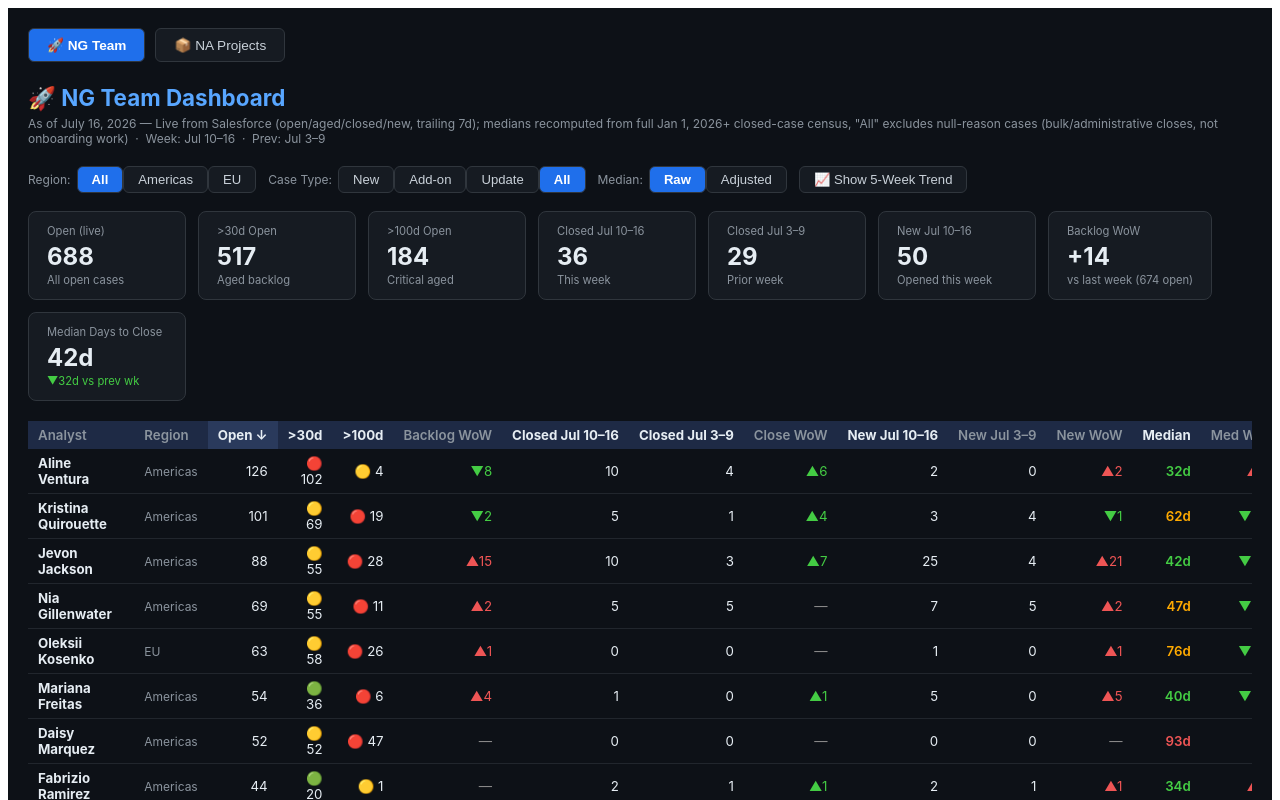
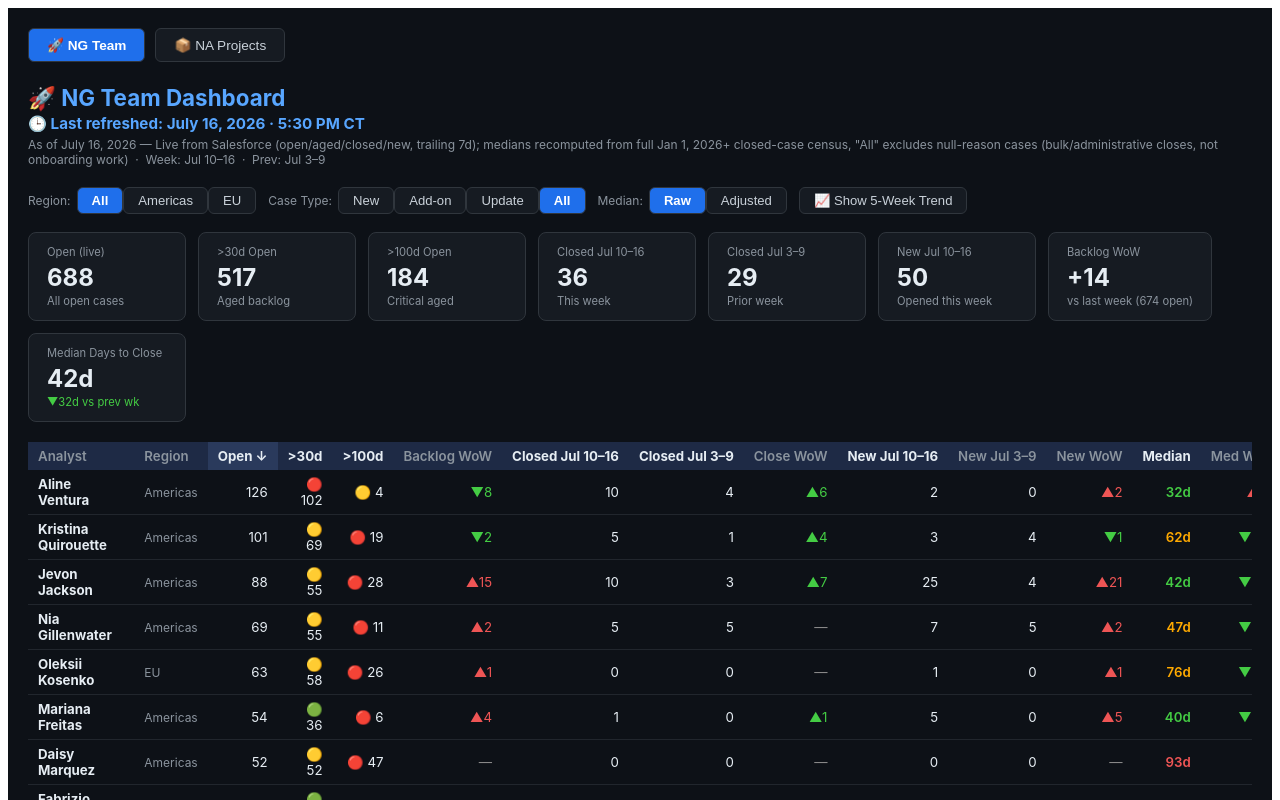
Before and after one commit to The-Vickerman/ng-dashboard, a React (Vite) app: page / in a window 1280 px wide. Shown: the top 800 px of the page. Built offline with nearby package versions, Linux system fonts and the light colour scheme; the HTML template or start-up script is replaced by a standard one.

Commit message:
Add prominent last-refreshed date+timestamp to dashboard header

```diff
--- a/src/NGTeam.jsx
+++ b/src/NGTeam.jsx
@@ -1,5 +1,6 @@
 import { useState, useMemo } from "react";
 
+const LAST_REFRESHED = "July 16, 2026 · 5:30 PM CT";
 const AS_OF     = "July 16, 2026 — Live from Salesforce (open/aged/closed/new, trailing 7d); medians recomputed from full Jan 1, 2026+ closed-case census, \"All\" excludes null-reason cases (bulk/administrative closes, not onboarding work)";
 const THIS_WEEK = "Jul 10–16";
 const PREV_WEEK = "Jul 3–9";
@@ -228,6 +229,7 @@ function NGTeam() {
     app:   {fontFamily:"'Inter',sans-serif",background:"#0d1117",minHeight:"100vh",color:"#e6edf3",padding:"20px"},
     h1:    {fontSize:"1.4rem",fontWeight:700,margin:0,color:"#58a6ff"},
     asOf:  {fontSize:"0.75rem",color:"#8b949e",marginTop:4},
+    lastRefreshed: {fontSize:"0.95rem",color:"#58a6ff",fontWeight:700,marginTop:2},
     filt:  {display:"flex",gap:12,flexWrap:"wrap",marginBottom:18,alignItems:"center"},
     btn:   (a)=>({padding:"5px 14px",borderRadius:6,border:"1px solid #30363d",
       background:a?"#1f6feb":"#161b22",color:a?"#fff":"#c9d1d9",cursor:"pointer",
@@ -253,6 +255,7 @@ function NGTeam() {
     <div>
       <div style={{marginBottom:20}}>
         <h1 style={s.h1}>🚀 NG Team Dashboard</h1>
+        <div style={s.lastRefreshed}>🕒 Last refreshed: {LAST_REFRESHED}</div>
         <div style={s.asOf}>As of {AS_OF} &nbsp;·&nbsp; Week: {THIS_WEEK} &nbsp;·&nbsp; Prev: {PREV_WEEK}</div>
       </div>
 
```
